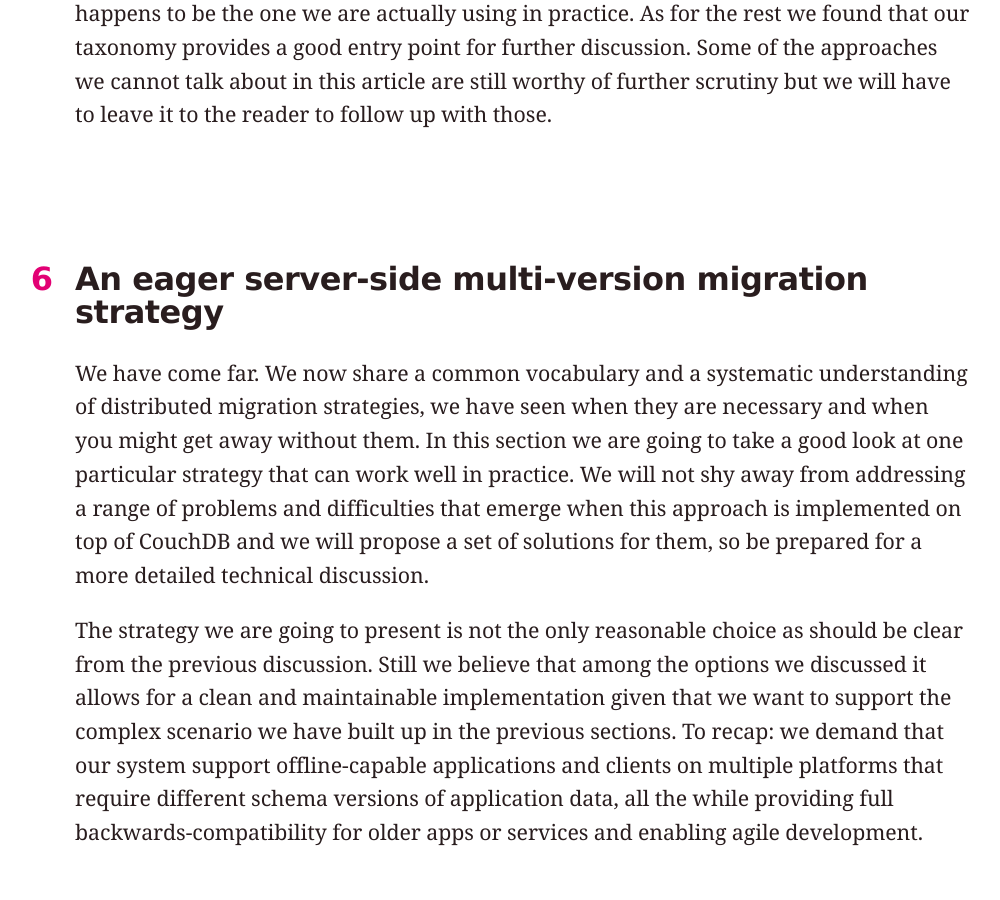
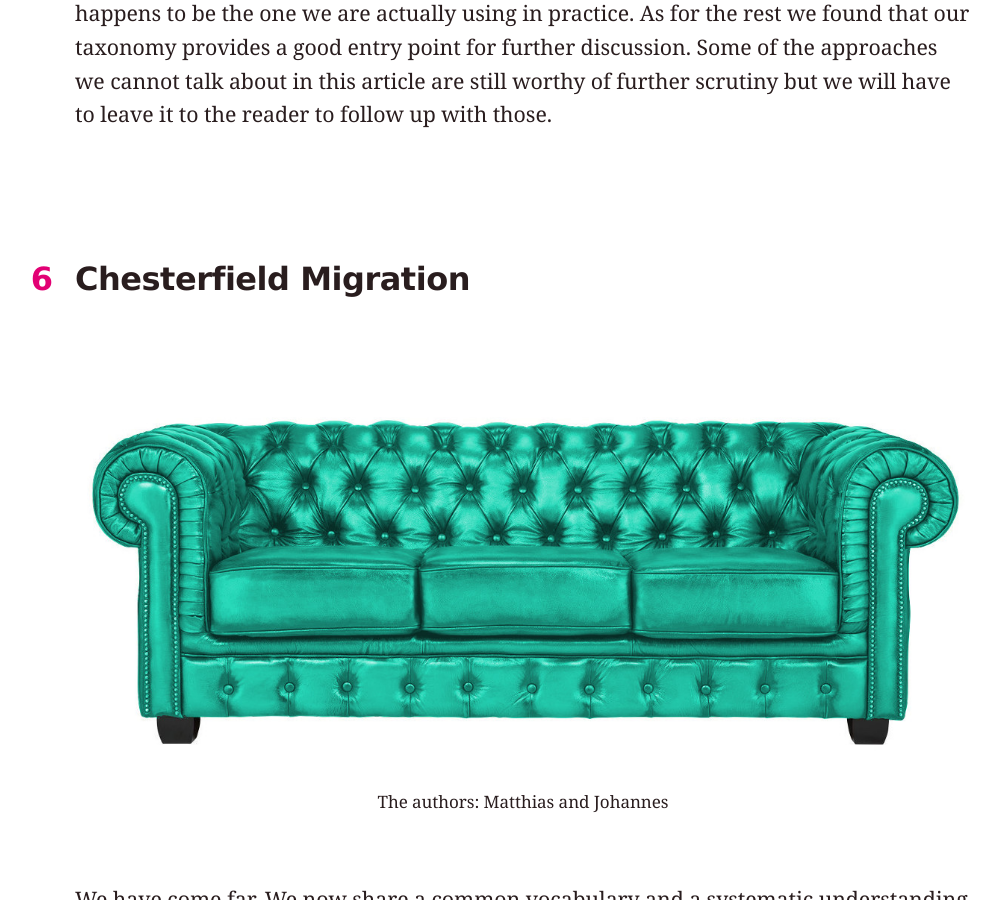
Before and after one commit to jo/sync-tank, a Jekyll site: the page built from migrations.md, in a window 1280 px wide and 900 px high, scrolled down 33971 px. Shown: the whole window, without its empty margins (53-1053 px from the left). Built offline with Jekyll 4.4.1, drawn with Linux system fonts in a browser that asks for light colours; our own code applies the rules of GitHub Pages for plain Markdown files; some of the changed text lies outside the part shown.

Commit message:
chesterfield it is

```diff
--- a/migrations.md
+++ b/migrations.md
@@ -466,7 +466,12 @@ Even though we cannot discuss these options in detail here we have built up a vo
 In what follows, we would like to take a better look at one exemplary strategy that happens to be the one we are actually using in practice. As for the rest we found that our taxonomy provides a good entry point for further discussion. Some of the approaches we cannot talk about in this article are still worthy of further scrutiny but we will have to leave it to the reader to follow up with those.
 
 
-## An eager server-side multi-version migration strategy
+## Chesterfield Migration
+
+<figure>
+  <img src="images/chesterfield.jpg" alt="The authors: Matthias and Johannes" />
+  <figcaption>The authors: Matthias and Johannes</figcaption>
+</figure>
 
 We have come far. We now share a common vocabulary and a systematic understanding of distributed migration strategies, we have seen when they are necessary and when you might get away without them. In this section we are going to take a good look at one particular strategy that can work well in practice. We will not shy away from addressing a range of problems and difficulties that emerge when this approach is implemented on top of CouchDB and we will propose a set of solutions for them, so be prepared for a more detailed technical discussion.
 
```
Also changed, not shown: images/chesterfield.jpg (added).
